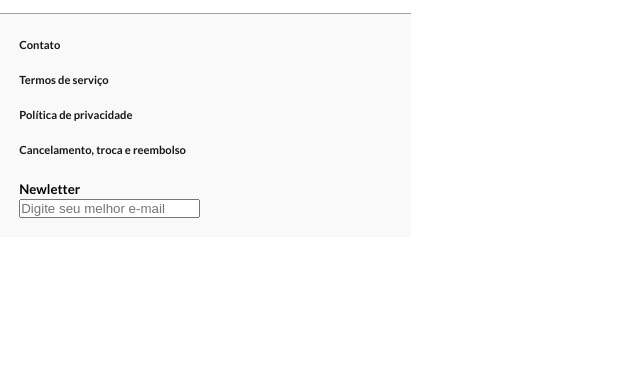
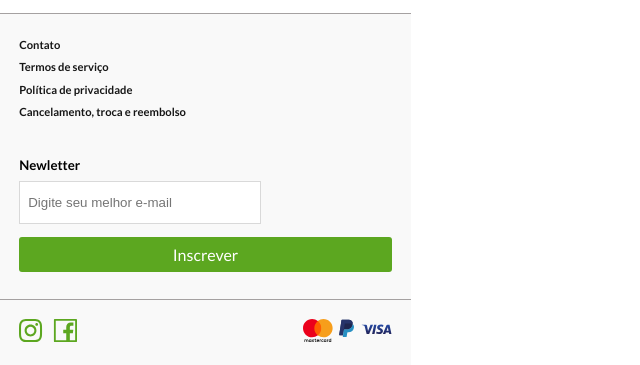
Before and after one commit to isnardcavalcanti/selfcare-master, a plain HTML site: page index.html in a window 1280 px wide. Shown: the part 1244-1609 px from the top of the page, without its empty margins (0-640 px from the left). Before the commit the page ends 1481 px from the top, so only its background shows below. Drawn offline with Linux system fonts and the light colour scheme.

Commit message:
Modificações no footer

```diff
--- a/css/style.css
+++ b/css/style.css
@@ -22,9 +22,9 @@ nav {
   padding: 0 1.5rem;
   height: 82px;
 }
-ul {
+.list-footer {
   display: flex;
-  gap: 1rem;
+  gap: 0.2rem;
 }
 .icons {
   width: 20px;
@@ -71,10 +71,8 @@ ul {
   color: var(--green);
 }
 footer {
-  padding: 1.2rem;
   background-color: var(--gray);
   display: grid;
-  gap: 1.5rem 0;
   border-top: 0.2px solid var(--gray-dividing-lines);
 }
 
@@ -89,3 +87,42 @@ footer ul li a {
   font-size: 0.7rem;
   text-decoration: none;
 }
+.list-footer,
+.news,
+.icons-footer {
+  padding: 1.2rem;
+}
+.news {
+  border-bottom: 0.2px solid #a5a1a1;
+}
+.input-email {
+  margin-top: 0.5rem;
+  min-width: 241.6px;
+  min-height: 43px;
+  border: 0.395833px solid #d9d9d9;
+  padding-left: 0.5rem;
+}
+
+.btn {
+  margin: 0.8rem 0 0.5rem 0;
+  display: block;
+  text-align: center;
+  padding: 0.5rem;
+  border-radius: 3px;
+  text-decoration: none;
+  color: #fff;
+  background-color: var(--green);
+}
+.icons-footer {
+  display: flex;
+  justify-content: space-between;
+}
+.social-networks {
+  display: flex;
+  gap: 0.6rem;
+}
+.card-flag {
+  display: flex;
+  /* align-items: center; */
+  gap: 0.4rem;
+}
--- a/index.html
+++ b/index.html
@@ -94,7 +94,7 @@
       </section>
     </main>
     <footer>
-      <ul>
+      <ul class="list-footer">
         <li><a href="">Contato</a></li>
         <li><a href="">Termos de serviço</a></li>
         <li><a href="">Política de privacidade</a></li>
@@ -102,7 +102,23 @@
       </ul>
       <div class="news">
         <h5>Newletter</h5>
-        <input type="email" placeholder="Digite seu melhor e-mail" />
+        <input
+          class="input-email"
+          type="email"
+          placeholder="Digite seu melhor e-mail"
+        />
+        <a class="btn" href="#">Inscrever</a>
+      </div>
+      <div class="icons-footer">
+        <div class="social-networks">
+          <a href=""><img src="./assets/instagram.svg" alt="instagram" /></a>
+          <a href=""><img src="./assets/facebook.svg" alt="facebook" /></a>
+        </div>
+        <div class="card-flag">
+          <a href=""><img src="./assets/mastercard.svg" alt="mastercard" /></a>
+          <a href=""><img src="./assets/paypal.svg" alt="paypal" /></a>
+          <a href=""><img src="./assets/visa.svg" alt="visa" /></a>
+        </div>
       </div>
     </footer>
   </body>
```
